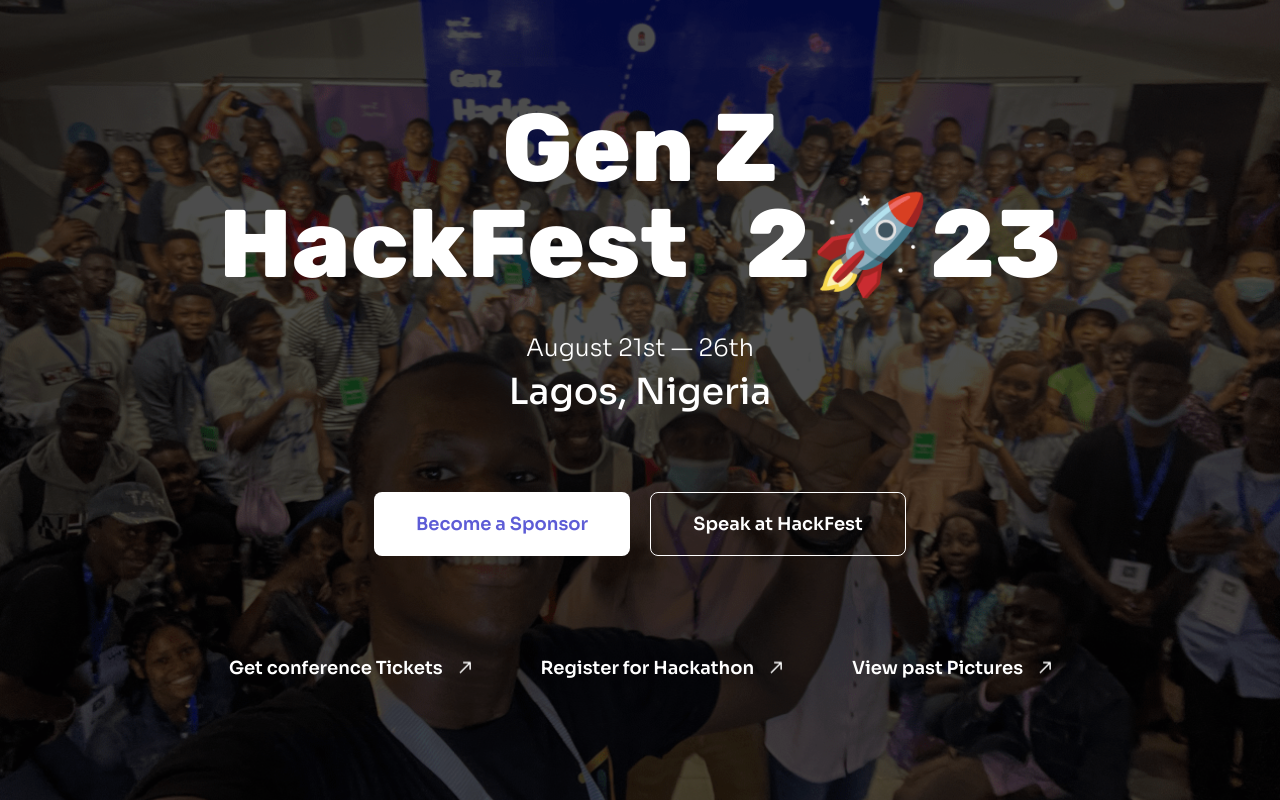
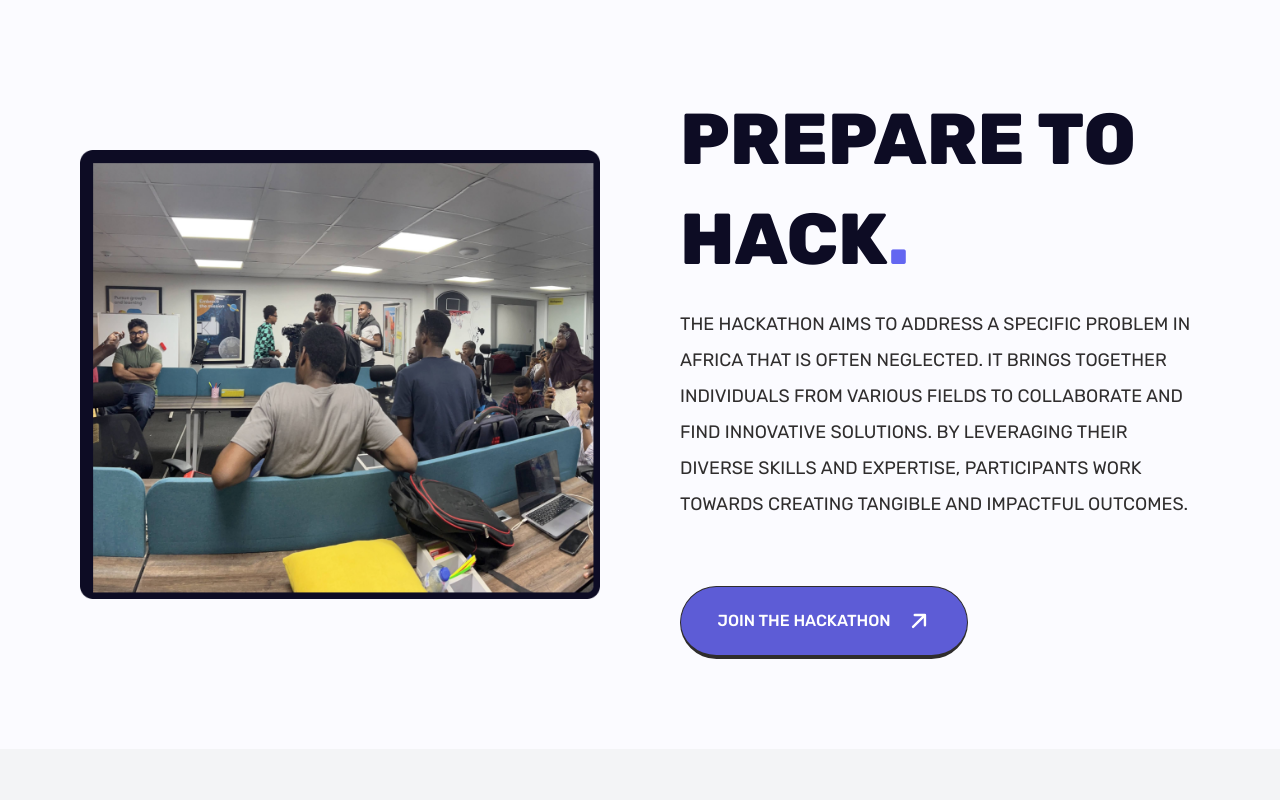
Before and after one commit to GenZtechies/gzt-hackfest, a Next.js app: page /2023 in a window 1280 px wide. Built offline with nearby package versions, Linux system fonts and the light colour scheme.

Commit message:
feat: add prepare to hack 🎉

```diff
--- /dev/null
+++ b/components/2023/PrepareToHack.tsx
@@ -0,0 +1,30 @@
+import React from "react";
+import Image from "next/image";
+
+import { HiArrowRight } from "react-icons/hi";
+
+type Props = {};
+
+const PrepareToHack = (props: Props) => {
+    return (
+        <div className="px-6 py-20 md:px-20 md:py-[90px] bg-[#FBFBFF] flex flex-col lg:flex-row justify-center items-center lg:space-x-20">
+            <div className="relative w-full lg:basis-1/2 aspect-square">
+                <Image src="/assets/2023/images/prepare-to-hack.png" className="object-contain" fill alt="paystack tour" />
+            </div>
+            <div className="w-full lg:basis-1/2">
+                <p className="text-[#0D0C24] text-5xl md:text-7xl font-extrabold uppercase lg:leading-[100px]">
+                    prepare to hack<span className="text-indigo-500 inline-block">.</span>
+                </p>
+                <p className="mt-4 text-lg text-[#2F2D2D] uppercase leading-[200.5%]">
+                    The hackathon aims to address a specific problem in Africa that is often neglected. It brings together individuals from various fields to collaborate and find innovative solutions. By leveraging their diverse skills and expertise, participants work towards creating tangible and impactful outcomes.
+                </p>
+
+                <button className="bg-[#5D5CD6] text-white font-medium uppercase inline-flex items-center py-[22px] px-[36.5px] rounded-full border-[#2F2D2D] border border-b-4 mt-[64px]">
+                    Join the hackathon <HiArrowRight className="-rotate-45 ml-4 text-2xl" />
+                </button>
+            </div>
+        </div>
+    );
+};
+
+export default PrepareToHack;
--- a/components/2023/index.ts
+++ b/components/2023/index.ts
@@ -1 +1 @@
-// export { default as Component } from "./Component";
+export { default as PrepareToHack } from "./PrepareToHack";
--- a/package.json
+++ b/package.json
@@ -15,7 +15,8 @@
         "next": "13.3.1",
         "next-sitemap": "^4.0.7",
         "react": "18.2.0",
-        "react-dom": "18.2.0"
+        "react-dom": "18.2.0",
+        "react-icons": "^4.10.1"
     },
     "devDependencies": {
         "@types/aos": "^3.0.4",
--- a/pages/2023/index.tsx
+++ b/pages/2023/index.tsx
@@ -1,16 +1,5 @@
-import Link from "next/link";
-
-import { Seo } from "../../components";
-import { BUY_CONFERENCE_TICKET_URL, HACKATHON_REGISTRATION_URL, HACKFEST_2022_PICTURES_URL } from "../../data/2023";
-
-const ArrowSvg = () => (
-    <svg className="w-3 aspect-square animate-bounce" viewBox="0 0 25 25" fill="none" xmlns="http://www.w3.org/2000/svg">
-        <path
-            d="M24.7132 1.99999C24.7132 1.17157 24.0416 0.499992 23.2132 0.499992H9.7132C8.88478 0.499992 8.2132 1.17157 8.2132 1.99999C8.2132 2.82842 8.88478 3.49999 9.7132 3.49999L21.7132 3.49999L21.7132 15.5C21.7132 16.3284 22.3848 17 23.2132 17C24.0416 17 24.7132 16.3284 24.7132 15.5V1.99999ZM3.06066 24.2739L24.2739 3.06065L22.1525 0.939332L0.93934 22.1525L3.06066 24.2739Z"
-            fill="white"
-        />
-    </svg>
-);
+import { Seo } from "@/components";
+import { PrepareToHack } from "@/components/2023";
 
 export default function Home() {
     return (
@@ -22,49 +11,7 @@ export default function Home() {
                 description="Gen Z Hackfest 2023 is an annual hybrid event organised by the GenZtechies Community 🚀"
             />
 
-            <div className="h-screen w-full bg-black/70 bg-blend-overlay bg-[url('/assets/2023/images/site-bg.png')] bg-no-repeat bg-cover bg-center top-0 fixed -z-50" />
-            {/* <div className="h-screen w-full bg-black/20 bg-blend-overlay bg-[url('/assets/2023/images/site-bg-2.png')] bg-no-repeat bg-cover bg-center top-0 fixed -z-50" /> */}
-
-            <div className="flex flex-col items-center min-h-screen p-5">
-                <div className="m-auto w-full space-y-10">
-                    <h2 className="text-center text-5xl md:text-8xl font-rubik font-extrabold text-white leading-tight">
-                        <span className="block">Gen Z </span>
-                        <span>HackFest &nbsp; </span>
-                        <span className="block lg:inline">
-                            2<b className="text-5xl md:text-8xl">🚀</b>23
-                        </span>
-                    </h2>
-
-                    <div className="flex flex-col justify-center space-y-2">
-                        <h3 className="text-center text-xl md:text-2xl font-sora font-light text-white">August 21st &mdash; 26th</h3>
-                        <h3 className="text-center text-3xl md:text-4xl font-sora font-medium text-white">Lagos, Nigeria</h3>
-                    </div>
-
-                    <div className="flex flex-col md:flex-row items-center justify-center gap-5 md:pt-10">
-                        <Link href="https://docsend.com/view/x3t5y66xybdyyxwq" className="btn btn-lg btn-wide bg-white hover:bg-white border-none normal-case text-primary-purple font-sora gap-4">
-                            Become a Sponsor
-                        </Link>
-                        <Link href="https://sessionize.com/genzhackfest-2023" className="btn btn-lg btn-wide bg-transparent hover:bg-transparent border-white hover:border-white normal-case text-white font-sora gap-4">
-                            Speak at HackFest
-                        </Link>
-                    </div>
-
-                    <div className="flex flex-col md:flex-row items-center justify-center gap-5 md:pt-10">
-                        <Link href={BUY_CONFERENCE_TICKET_URL} className="btn btn-md md:btn-lg btn-ghost hover:bg-transparent normal-case text-white no-animation font-sora gap-4">
-                            Get conference Tickets
-                            <ArrowSvg />
-                        </Link>
-                        <Link href={HACKATHON_REGISTRATION_URL} className="btn btn-md md:btn-lg btn-ghost hover:bg-transparent normal-case text-white no-animation font-sora gap-4">
-                            Register for Hackathon
-                            <ArrowSvg />
-                        </Link>
-                        <Link href={HACKFEST_2022_PICTURES_URL} className="btn btn-md md:btn-lg btn-ghost hover:bg-transparent normal-case text-white no-animation font-sora gap-4">
-                            View past Pictures
-                            <ArrowSvg />
-                        </Link>
-                    </div>
-                </div>
-            </div>
+            <PrepareToHack />
         </>
     );
 }
```
Also changed, not shown: tsconfig.json (+6 -1 lines), public/assets/2023/images/prepare-to-hack.png (added), 1 other file (tests, documents, lock files or other folders).
